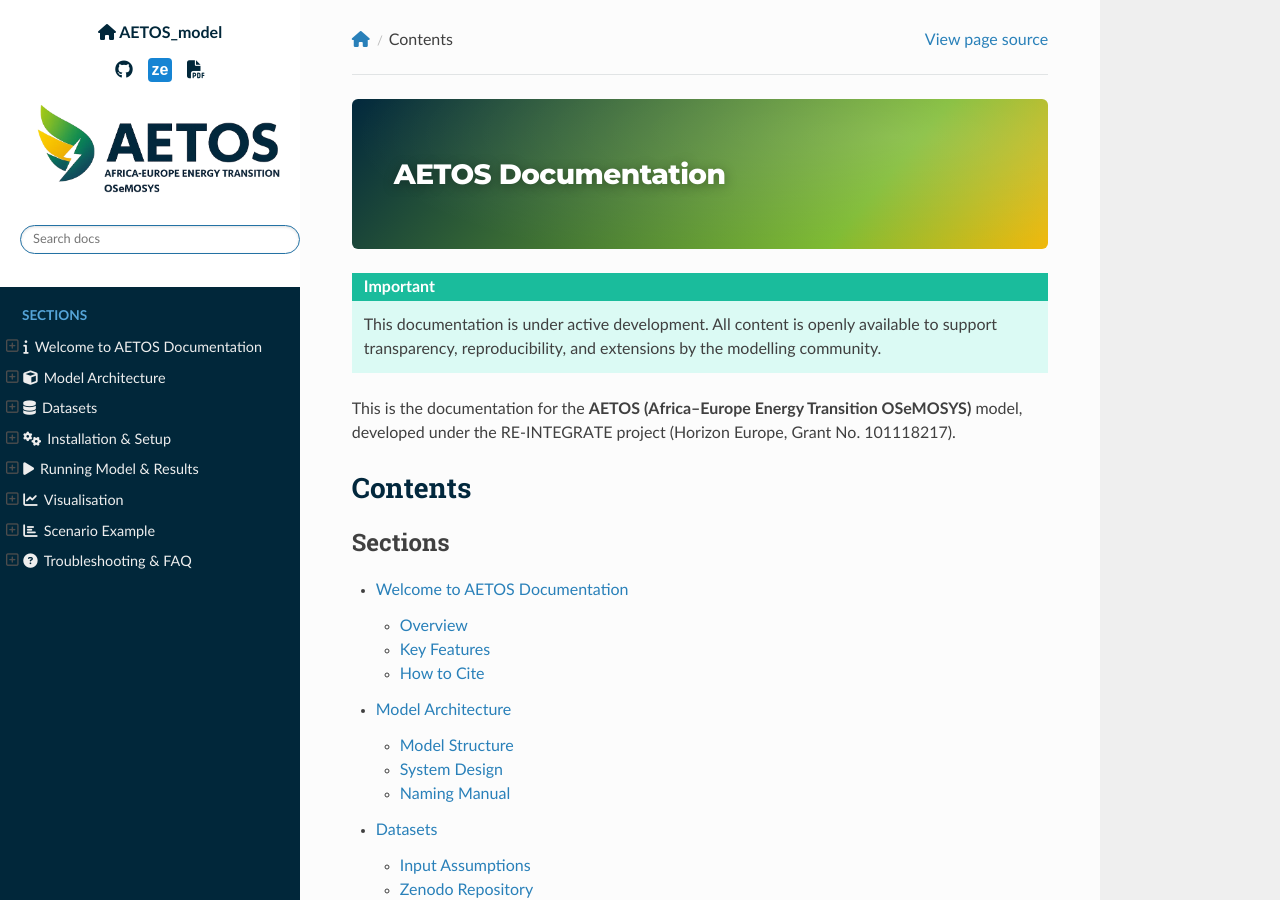
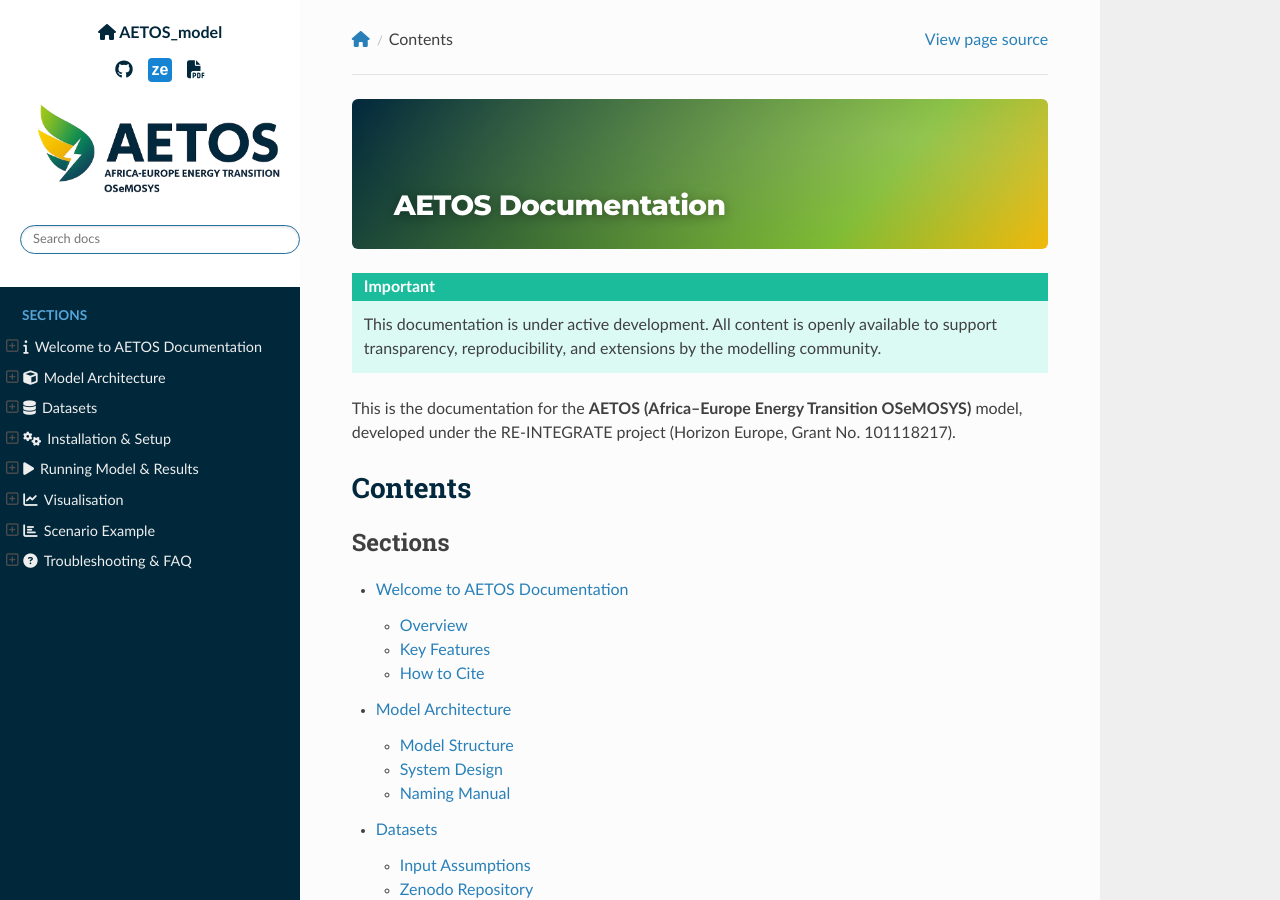
Before and after one commit to ekousoulos/AETOS_model, a Sphinx documentation site: the page built from docs/source/index.rst, in a window 1280 px wide and 900 px high. Built offline with Sphinx 7.4.7 and the Read the Docs theme 3.1.0, drawn with Linux system fonts in a browser that asks for light colours.

Commit message:
Update all

```diff
--- a/docs/source/_static/aetos_banner.html
+++ b/docs/source/_static/aetos_banner.html
@@ -28,7 +28,8 @@
   }
   .title {
     position:absolute; inset:0;
-    display:flex; align-items:center;
+    display:flex; align-items:flex-end; /* moves it to bottom */
+	padding-bottom: 28px; /* adjust spacing from bottom */
     padding-left: clamp(24px, 6vw, 60px);
     color: #ffffff;
     font-family: 'Montserrat', sans-serif;
```
